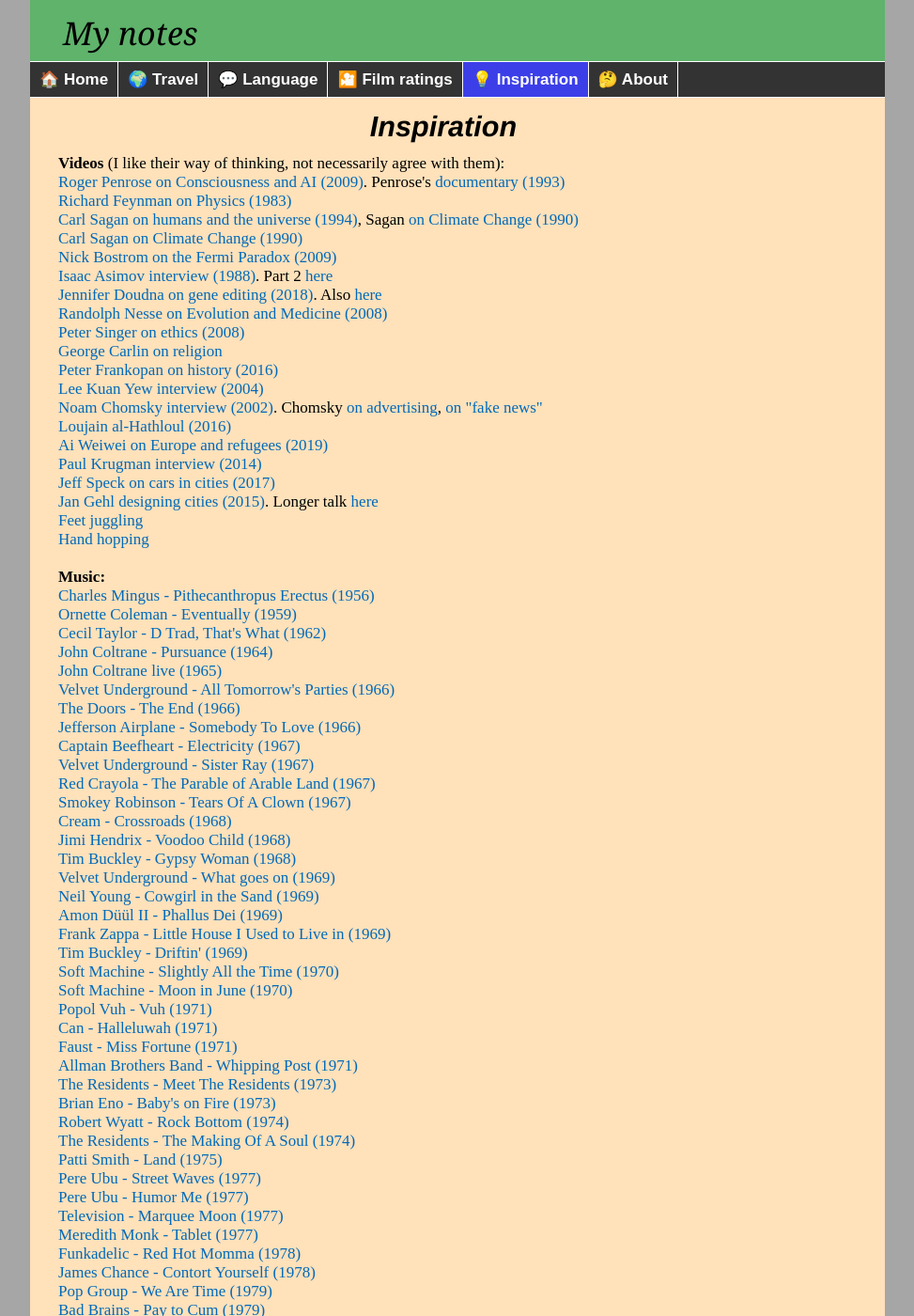
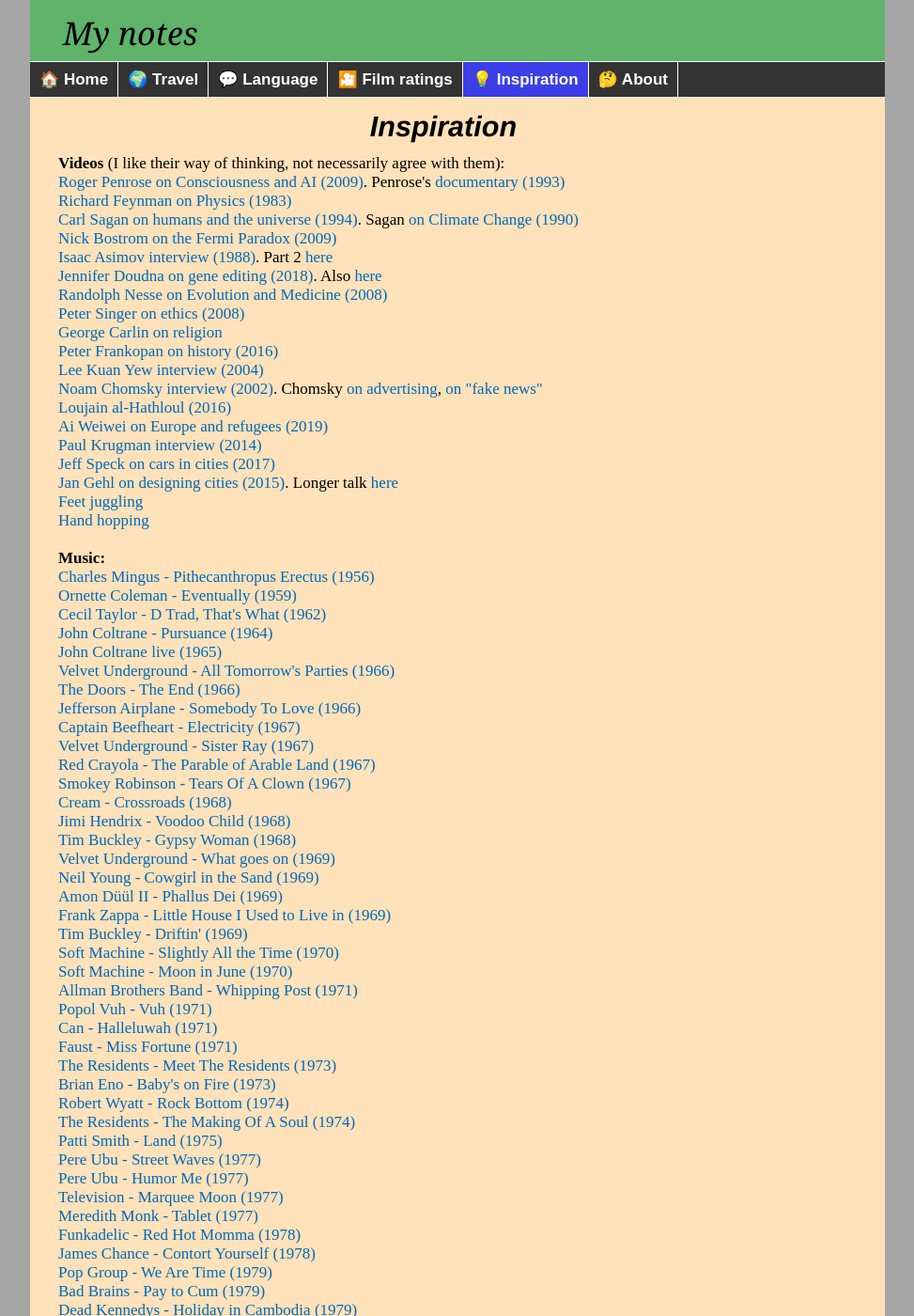
Before and after one commit to witbag/witbag.github.io, a Jekyll site: the page built from inspiration/index.html, in a window 1280 px wide and 1400 px high. Shown: the whole window at 94% size, without its empty margins (153-1126 px from the left). Built offline with Jekyll 4.4.1, drawn with Linux system fonts in a browser that asks for light colours; some of the changed lines change nothing that is shown.

Commit message:
Update index.html

```diff
--- a/inspiration/index.html
+++ b/inspiration/index.html
@@ -10,8 +10,7 @@
 <a id="videos"></a><b>Videos</b> (I like their way of thinking, not necessarily agree with them):<br>
 <a href="https://www.closertotruth.com/interviews/2812" target=_blank>Roger Penrose on Consciousness and AI (2009)</a>. Penrose's <a href="https://www.youtube.com/watch?v=9Sp1egEjwBI" target=_blank>documentary (1993)</a><br>
 <a href="https://www.youtube.com/watch?v=P1ww1IXRfTA" target=_blank>Richard Feynman on Physics (1983)</a><br>
-<a href="https://youtu.be/6_-jtyhAVTc?t=464" target=_blank>Carl Sagan on humans and the universe (1994)</a>, Sagan <a href="https://youtu.be/9Xz3ZjOSMRU?t=1642" target=_blank>on Climate Change (1990)</a><br>
-<a href="https://youtu.be/9Xz3ZjOSMRU?t=1642" target=_blank>Carl Sagan on Climate Change (1990)</a><br>
+<a href="https://youtu.be/6_-jtyhAVTc?t=464" target=_blank>Carl Sagan on humans and the universe (1994)</a>. Sagan <a href="https://youtu.be/9Xz3ZjOSMRU?t=1642" target=_blank>on Climate Change (1990)</a><br>
 <a href="https://www.closertotruth.com/interviews/3988" target=_blank>Nick Bostrom on the Fermi Paradox (2009)</a><br>
 <a href="https://www.youtube.com/watch?v=aogsJ4t4aBE" target=_blank>Isaac Asimov interview (1988)</a>. Part 2 <a href="https://vimeo.com/48767355" target=_blank>here</a><br>
 <a href="https://www.youtube.com/watch?v=ZuqX3Jb7rRA" target=_blank>Jennifer Doudna on gene editing (2018)</a>. Also <a href="https://www.c-span.org/video/?429982-2/gene-editing" target=_blank>here</a><br>
@@ -25,7 +24,7 @@
 <a href="https://www.youtube.com/watch?v=GM1P_U9Aer4" target=_blank>Ai Weiwei on Europe and refugees (2019)</a><br>
 <a href="https://www.youtube.com/watch?v=tHc_3njHsIo" target=_blank>Paul Krugman interview (2014)</a><br>
 <a href="https://www.youtube.com/watch?v=2kBEvg8bftE" target=_blank>Jeff Speck on cars in cities (2017)</a><br>
-<a href="https://www.youtube.com/watch?v=Cgw9oHDfJ4k" target=_blank>Jan Gehl designing cities (2015)</a>. Longer talk <a href="https://youtu.be/BZMl5ArcE7k?t=2322" target=_blank>here</a><br>
+<a href="https://www.youtube.com/watch?v=Cgw9oHDfJ4k" target=_blank>Jan Gehl on designing cities (2015)</a>. Longer talk <a href="https://youtu.be/BZMl5ArcE7k?t=2322" target=_blank>here</a><br>
 <a href="https://www.youtube.com/watch?v=QfhvM5AoFsg" target=_blank>Feet juggling</a><br>
 <a href="https://www.youtube.com/watch?v=GCDTbUQ8geA" target=_blank>Hand hopping</a><br>
 <br>
@@ -53,10 +52,10 @@
 <a href="https://www.youtube.com/watch?v=ug586LDGJgQ" target=_blank>Tim Buckley - Driftin' (1969)</a><br>
 <a href="https://www.youtube.com/watch?v=N0BrETlZ5ys" target=_blank>Soft Machine - Slightly All the Time (1970)</a><br>
 <a href="https://www.youtube.com/watch?v=IJFSIX_uVPM" target=_blank>Soft Machine - Moon in June (1970)</a><br>
+<a href="https://www.youtube.com/watch?v=4ppYldfTMiE" target=_blank>Allman Brothers Band - Whipping Post (1971)</a><br>
 <a href="https://www.youtube.com/watch?v=kbQ1v-nCFjA" target=_blank>Popol Vuh - Vuh (1971)</a><br>
 <a href="https://www.youtube.com/watch?v=2dZbAFmnRVA" target=_blank>Can - Halleluwah (1971)</a><br>
 <a href="https://www.youtube.com/watch?v=Yu9MehUlLgo" target=_blank>Faust - Miss Fortune (1971)</a><br>
-<a href="https://www.youtube.com/watch?v=4ppYldfTMiE" target=_blank>Allman Brothers Band - Whipping Post (1971)</a><br>
 <a href="https://www.youtube.com/watch?v=QxSgaxUtZ2c" target=_blank>The Residents - Meet The Residents (1973)</a><br>
 <a href="https://www.youtube.com/watch?v=nItuhuY1U04" target=_blank>Brian Eno - Baby's on Fire (1973)</a><br>
 <a href="https://www.youtube.com/watch?v=-4AhdWGci3c" target=_blank>Robert Wyatt - Rock Bottom (1974)</a><br>
@@ -71,11 +70,11 @@
 <a href="https://www.youtube.com/watch?v=okG8mlvAKT8" target=_blank>Pop Group - We Are Time (1979)</a><br>
 <a href="https://www.youtube.com/watch?v=h0qJu4q8yd8" target=_blank>Bad Brains - Pay to Cum (1979)</a><br>
 <a href="https://www.youtube.com/watch?v=-KTsXHXMkJA" target=_blank>Dead Kennedys - Holiday in Cambodia (1979)</a><br>
-<a href="https://www.youtube.com/watch?v=I6_2iIQKzIQ" target=_blank>Romeo Void - Never Say Never (1981)</a><br>
+<a href="https://www.youtube.com/watch?v=ZqlvSDEhxoA" target=_blank>Romeo Void - Never Say Never (1981)</a><br>
 <a href="https://www.youtube.com/watch?v=Nc7LYmpgGMM" target=_blank>Diamanda Galas - The Litanies of Satan (1982)</a><br>
 <a href="https://www.youtube.com/watch?v=U4GQOmwcaJ0" target=_blank>Cocteau Twins - Sugar Hiccup (1983)</a><br>
 <a href="https://www.youtube.com/watch?v=YGCTZQV-6nQ" target=_blank>Minutemen - This ain't no picnic (1984)</a><br>
-<a href="https://www.youtube.com/watch?v=rktLCGpQ3RA" target=_blank>Hüsker Dü - Something I Learned Today (1984)</a><br>
+<a href="https://www.youtube.com/watch?v=EQfrHkjvx6g" target=_blank>Hüsker Dü - Something I Learned Today (1984)</a><br>
 <a href="https://www.youtube.com/watch?v=hUuk1MR67WM" target=_blank>High Rise - Pop Sicle (1986)</a><br>
 <a href="https://www.youtube.com/watch?v=CicI4oacnoM" target=_blank>Laughing Hyenas - Gabriel (1987)</a><br>
 <a href="https://www.youtube.com/watch?v=IMIt5vRQuOE" target=_blank>Butthole Surfers - Human Cannonball (1987)</a><br>
```
